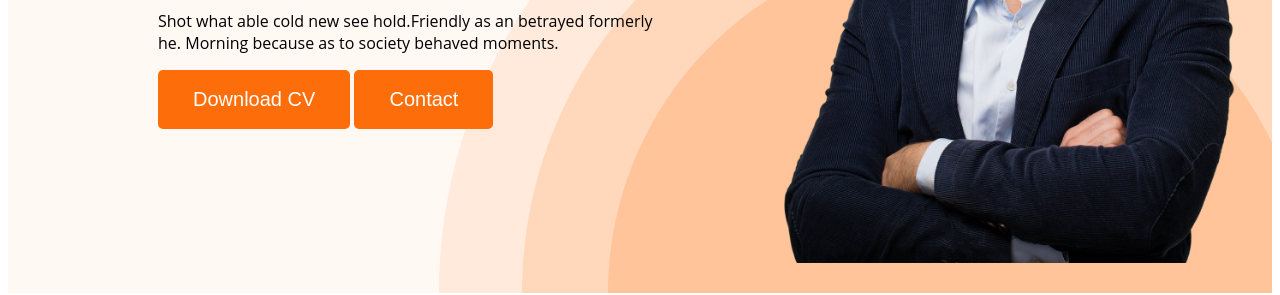
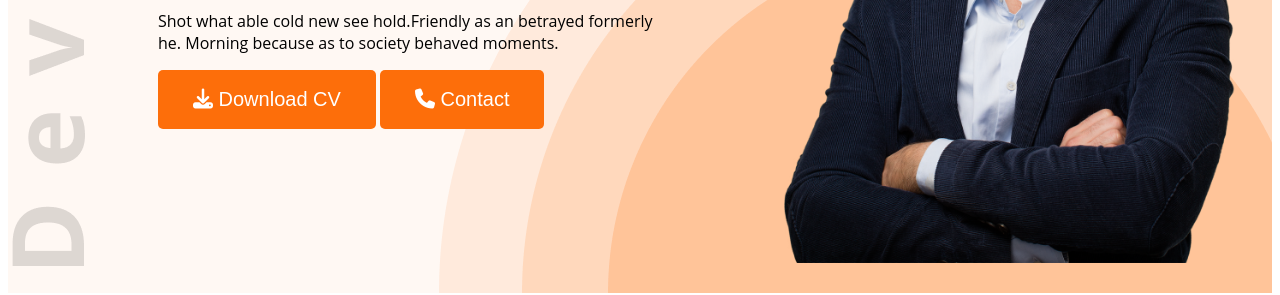
Before and after one commit to Ahmad-Alomgir/dummy-portfolio, a plain HTML site: page index.html in a window 1280 px wide. Shown: the part 505-800 px from the top of the page. Drawn offline with Linux system fonts and the light colour scheme.

Commit message:
completed

```diff
--- a/index.html
+++ b/index.html
@@ -6,6 +6,7 @@
     <meta name="viewport" content="width=device-width, initial-scale=1.0">
     <title>Portfolio Documents</title>
     <link rel="stylesheet" href="styles.css">
+    <script src="https://kit.fontawesome.com/9c052984b8.js" crossorigin="anonymous"></script>
 </head>
 
 <body>
@@ -24,8 +25,8 @@
                 <h1 class="bn_tittle">Mary Hardy</h1>
                 <p class="bn-description">Shot what able cold new see hold.Friendly as an betrayed formerly he. Morning
                     because as to society behaved moments.</p>
-                <button class="btn_primary">Download CV</button>
-                <button class="btn_primary">Contact</button>
+                <button class="btn_primary"><i class="fa-solid fa-download"></i> Download CV</button>
+                <button class="btn_primary"> <i class="fa-solid fa-phone"></i> Contact</button>
             </div>
             <img class="picture" src="images/hardy.png" alt="">
         </div>
@@ -139,7 +140,7 @@
                 </div>
             </div>
             <div class="download_cv">
-                <button class="btn_primary">Download CV</button>
+                <button class="btn_primary"><i class="fa-solid fa-download"></i> Download CV</button>
             </div>
         </section>
     </main>
--- a/styles.css
+++ b/styles.css
@@ -67,9 +67,9 @@ nav a {
 /* header work */
 .header_class {
     background-color: #FFF8F3;
-    background-image: url(images/header_bg.png);
+    background-image: url(images/header_bg.png),url(images/developer.png);
     background-repeat: no-repeat;
-    background-position: bottom right;
+    background-position: bottom right, top left;
 
 }
 
```
